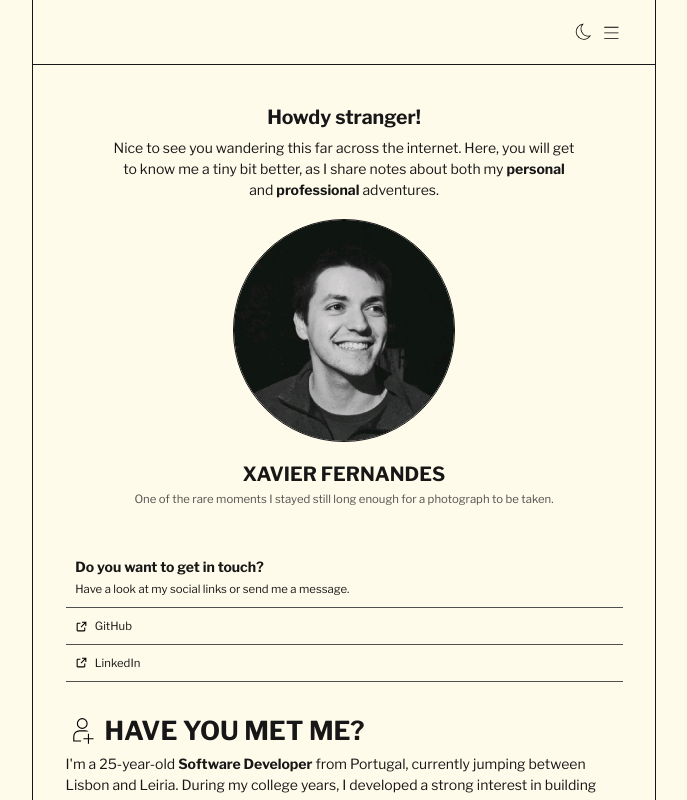
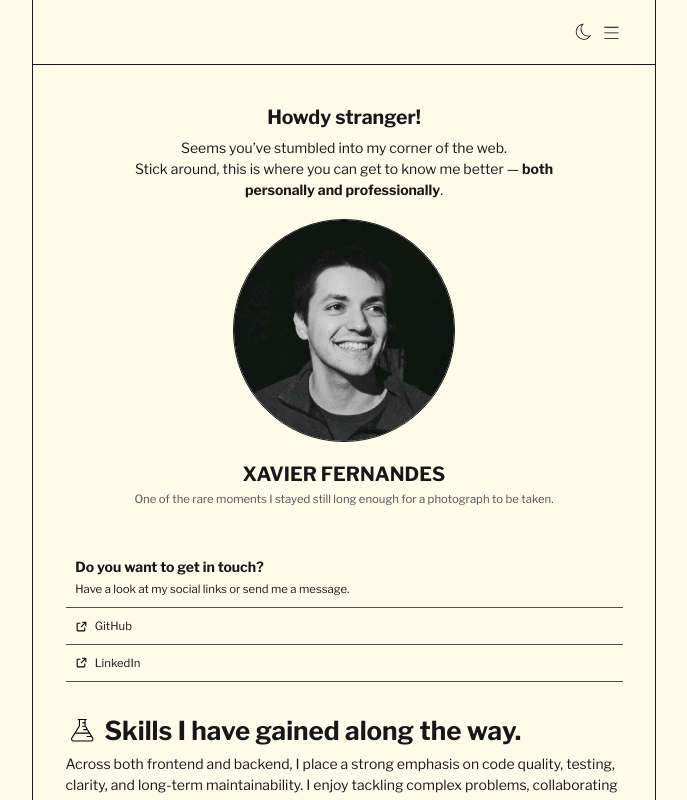
Before and after one commit to xavier-batista-fernandes/have-you-met-xavier, a Next.js app: page / in a window 1280 px wide. Shown: the whole page, without its empty margins (296-983 px from the left). Built offline with nearby package versions, Linux system fonts and the light colour scheme; no server answers.

Commit message:
🧵 create a skills section

```diff
--- a/src/app/layout.tsx
+++ b/src/app/layout.tsx
@@ -44,10 +44,10 @@ export default async function RootLayout({
               <div>
                 <p className="mt-12 text-2xl font-bold">Howdy stranger!</p>
                 <p className="mt-2 max-w-xl">
-                  Nice to see you wandering this far across the internet. Here,
-                  you will get to know me a tiny bit better, as I share notes
-                  about both my <strong>personal</strong> and{' '}
-                  <strong>professional</strong> adventures.
+                  Seems you’ve stumbled into my corner of the web.
+                  <br />
+                  Stick around, this is where you can get to know me better —
+                  <strong> both personally and professionally</strong>.
                 </p>
               </div>
 
--- a/src/app/page.tsx
+++ b/src/app/page.tsx
@@ -2,10 +2,14 @@ import About from '@/src/components/organisms/sections/about';
 import Blog from '@/src/components/organisms/sections/blog';
 import Projects from '@/src/components/organisms/sections/projects';
 import Work from '@/src/components/organisms/sections/work';
+import Skills from '../components/organisms/sections/skills';
 
 export default function Page() {
   return (
     <>
+      <section id="skills">
+        <Skills />
+      </section>
       <section id="about">
         <About />
       </section>
--- a/src/components/atoms/accordion.tsx
+++ b/src/components/atoms/accordion.tsx
@@ -31,7 +31,7 @@ export function Accordion({
       >
         {/* FIXME: TailwindCSS does not support group-hover with animation classes. */}
         <CrossIcon
-          className={`size-6 transition-transform ${isExtended ? '' : 'group-hover:animateSwing rotate-45'} fill-black dark:fill-white`}
+          className={`size-6 shrink-0 transition-transform ${isExtended ? '' : 'group-hover:animateSwing rotate-45'} fill-black dark:fill-white`}
         />
         <div className="grow">{header}</div>
       </button>
--- /dev/null
+++ b/src/components/atoms/icons/potion.icon.tsx
@@ -0,0 +1,23 @@
+export function PotionIcon({ className }: { className?: string }) {
+  return (
+    <svg
+      role="img"
+      aria-label="An image representing projects."
+      className={className}
+      viewBox="-2.4 -2.4 28.80 28.80"
+      xmlns="http://www.w3.org/2000/svg"
+      fill="#000000"
+    >
+      <g id="SVGRepo_bgCarrier" strokeWidth="0"></g>
+      <g
+        id="SVGRepo_tracerCarrier"
+        strokeLinecap="round"
+        strokeLinejoin="round"
+      ></g>
+      <g id="SVGRepo_iconCarrier">
+        <path d="M15 7.942V3.218A.218.218 0 0 1 15.218 3h.564A.218.218 0 0 0 16 2.782v-.564A.218.218 0 0 0 15.782 2H8.218A.218.218 0 0 0 8 2.218v.564A.218.218 0 0 0 8.218 3h.564A.218.218 0 0 1 9 3.218v4.724l-6.627 10.7A2.2 2.2 0 0 0 4.243 22h15.513a2.2 2.2 0 0 0 1.871-3.358zm-5 .284V3h4v2h-2v1h2v2h-2v1h2.48l1.238 2H13v1h3.337l1.239 2H6.424zm10.805 12.158a1.2 1.2 0 0 1-1.049.616H4.243a1.2 1.2 0 0 1-1.02-1.832L5.805 15h12.39l1.239 2H16v1h4.053l.723 1.168a1.2 1.2 0 0 1 .029 1.216z"></path>
+        <path fill="none" d="M0 0h24v24H0z"></path>
+      </g>
+    </svg>
+  );
+}
--- a/src/components/molecules/nav.tsx
+++ b/src/components/molecules/nav.tsx
@@ -7,6 +7,7 @@ import { BlogIcon } from '../atoms/icons/blog.icon';
 import { FilesIcon } from '../atoms/icons/files.icon';
 import { HammerIcon } from '../atoms/icons/hammer.icon';
 import { PersonIcon } from '../atoms/icons/person.icon';
+import { PotionIcon } from '../atoms/icons/potion.icon';
 
 export function Nav() {
   const { isNavOpen: isOpen, setIsNavOpen: setOpen } = useAppContext();
@@ -24,6 +25,13 @@ export function Nav() {
   }, [isOpen]);
 
   const sections = [
+    {
+      link: '#skills',
+      text: 'Skills',
+      iconComponent: (
+        <PotionIcon className="h-6 w-6 fill-black hover:stroke-3 dark:fill-white" />
+      ),
+    },
     {
       link: '#about',
       text: 'About',
--- a/src/components/organisms/sections/about.tsx
+++ b/src/components/organisms/sections/about.tsx
@@ -10,7 +10,7 @@ export default function About() {
     <div className="relative h-full pt-10">
       <div className="flex h-10 items-center gap-2">
         <PersonIcon className="h-full fill-black dark:fill-white" />
-        <h1 className="text-[min(4vw,2rem)] font-bold">HAVE YOU MET ME?</h1>
+        <h1 className="text-[min(4vw,2rem)] font-bold">Have you met me?</h1>
       </div>
       <p className="mt-2">
         I'm a {differenceInYears(new Date(), new Date('2000-07-15'))}-year-old{' '}
--- a/src/components/organisms/sections/blog.tsx
+++ b/src/components/organisms/sections/blog.tsx
@@ -5,7 +5,7 @@ export default function Blog() {
     <div className="flex flex-col gap-4 py-10">
       <div className="flex h-10 items-center gap-2">
         <BlogIcon className="h-full fill-black dark:fill-white" />
-        <h1 className="text-[min(4vw,2rem)] font-bold">I HAVE A BLOG.</h1>
+        <h1 className="text-[min(4vw,2rem)] font-bold">I have a blog.</h1>
       </div>
 
       <p className="leading-relaxed font-light">
--- a/src/components/organisms/sections/projects.tsx
+++ b/src/components/organisms/sections/projects.tsx
@@ -63,7 +63,7 @@ export default function Projects() {
       <div className="flex h-10 items-center gap-2">
         <HammerIcon className="h-full fill-black dark:fill-white" />
         <h1 className="text-[min(4vw,2rem)] font-bold">
-          WHAT I HAVE BEEN UP TO.
+          What I have been up to.
         </h1>
       </div>
 
--- /dev/null
+++ b/src/components/organisms/sections/skills.tsx
@@ -0,0 +1,80 @@
+'use client';
+
+import { PotionIcon } from '../../atoms/icons/potion.icon';
+
+export default function Skills() {
+  return (
+    <div className="h-full max-w-screen overflow-y-scroll py-10">
+      <div className="flex h-10 items-center gap-2">
+        <PotionIcon className="h-full fill-black dark:fill-white" />
+        <h1 className="text-[min(4vw,2rem)] font-bold">
+          Skills I have gained along the way.
+        </h1>
+      </div>
+
+      <p className="mt-2">
+        Across both frontend and backend, I place a strong emphasis on code
+        quality, testing, clarity, and long-term maintainability. I enjoy
+        tackling complex problems, collaborating with multiple teams, and
+        continuously learning — because there’s always a better way to build
+        things.
+      </p>
+      {/* <div className="grid h-[50dvh] grid-cols-4  grid-rows-4 gap-0.5 border border-dashed border-red-600">
+        <div className="col-span-1"></div>
+        <div className="col-span-1 rounded-full border bg-amber-500"></div>
+        <div className="col-span-1 rounded-full border bg-amber-400"></div>
+        <div className="col-span-1"></div>
+        <div className="col-span-1 rounded-full border bg-amber-400"></div>
+        <div className="col-span-1 rounded-full border bg-amber-400"></div>
+        <div className="col-span-1 rounded-full border bg-amber-400"></div>
+        <div className="col-span-1 rounded-full border bg-amber-200"></div>
+        <div className="col-span-1 rounded-full border bg-amber-700"></div>
+        <div className="row-span-2 rounded-full border bg-amber-600"></div>
+      </div> */}
+
+      {/* <div
+        className="mt-10 flex w-full flex-col overflow-auto"
+        style={{ scrollbarWidth: 'none' }}
+      >
+        <section className="flex flex-col gap-4">
+          <p>
+            I’m a full-stack software developer with strong experience across
+            both frontend and backend, focused on building scalable,
+            maintainable, and user-centered applications.
+          </p>
+          <p>
+            On the frontend, I specialize in building clean, responsive, and
+            accessible user interfaces. I have solid experience working with
+            design systems, building component-driven architectures, and
+            creating multi-language applications with proper
+            internationalization. I care deeply about UI consistency,
+            accessibility, performance, and usability, and I enjoy crafting
+            interfaces that feel fast, intuitive, and polished. My day-to-day
+            work involves state management, complex form handling, API
+            integration, performance optimization, and writing user-centric
+            tests to ensure confidence in every release.
+          </p>
+          <p>
+            On the backend, I focus on designing and building robust, secure,
+            and scalable systems. I’ve worked extensively with REST APIs,
+            authentication and authorization flows, clean architecture, and
+            microservices in large, multi-team environments. I have hands-on
+            experience with Kafka and event-driven systems, relational
+            databases, and complex database migrations, always with an eye on
+            data integrity and long-term maintainability. Security,
+            observability, and testing are core concerns in my backend work, and
+            I’m very comfortable writing thorough integration tests, applying
+            mocking techniques, and enforcing API security best practices.
+          </p>
+          <p>
+            Across both frontend and backend, I place a strong emphasis on code
+            quality, testing, clarity, and long-term maintainability. I enjoy
+            tackling complex problems, collaborating with multiple teams, and
+            continuously learning — because there’s always a better way to build
+            things.
+          </p>
+        </section>
+      </div> */}
+    </div>
+  );
+}
--- a/src/components/organisms/sections/work.tsx
+++ b/src/components/organisms/sections/work.tsx
@@ -5,7 +5,7 @@ export default function Work() {
   // About my college years
   const aboutMyCollegeYearsHeader = (
     <h2 className="my-2 text-left text-lg font-bold text-[#5b5b5b] dark:text-amber-50/75">
-      ABOUT MY COLLEGE YEARS
+      Teaching Assistant @ Instituto Superior Técnico (2019–2021)
     </h2>
   );
   const aboutMyCollegeYearsContent = (
@@ -58,7 +58,7 @@ export default function Work() {
   // About my working years
   const aboutMyWorkingYearsHeader = (
     <h2 className="my-2 text-left text-lg font-bold text-[#5b5b5b] dark:text-amber-50/75">
-      ABOUT MY WORKING YEARS
+      Software Developer @ Volkswagen Digital Solutions (2023–Present)
     </h2>
   );
   const aboutMyWorkingYearsContent = (
@@ -110,7 +110,7 @@ export default function Work() {
         <div className="flex h-10 items-center gap-2">
           <FilesIcon className="h-full fill-black dark:fill-white" />
           <h1 className="text-[min(4vw,2rem)] font-bold">
-            MY JOURNEY AS AN ENGINEER.
+            My journey as an engineer.
           </h1>
         </div>
         <p className="mt-2">
```
